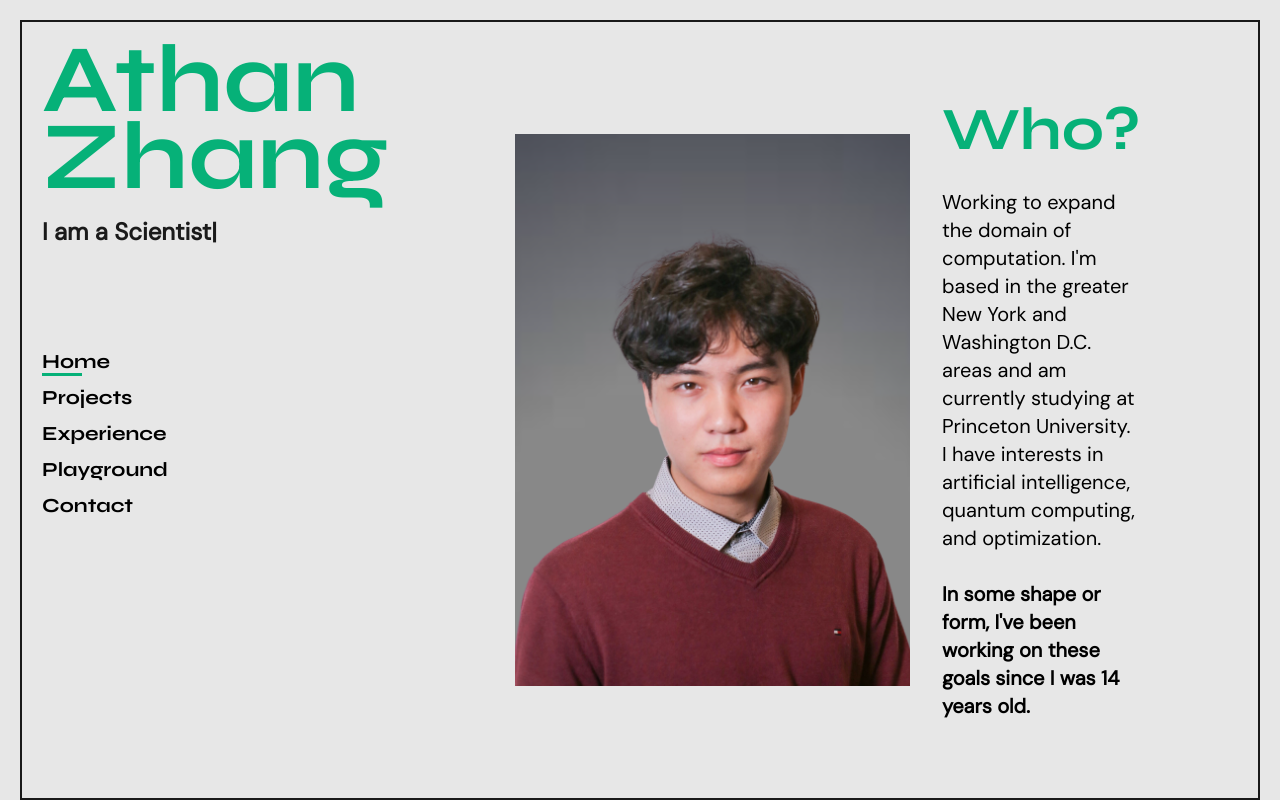
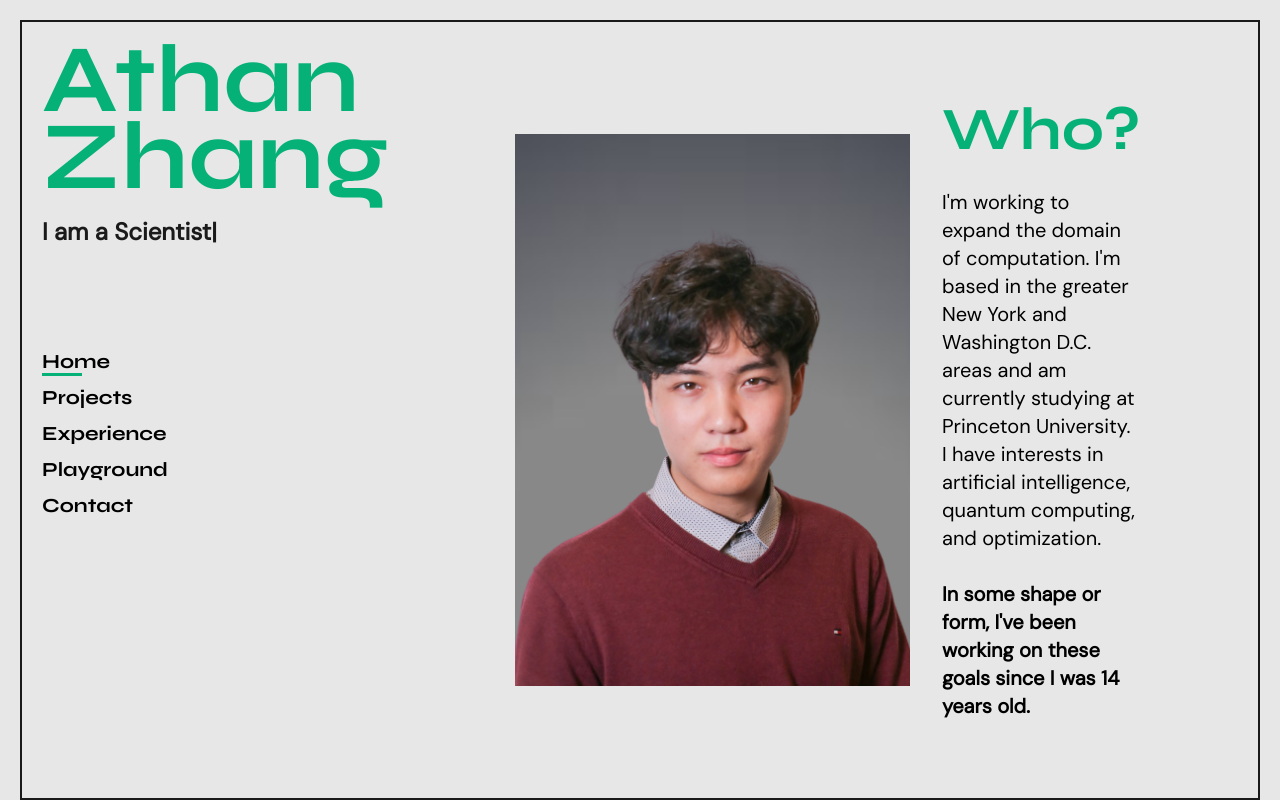
Before and after one commit to athanzxyt/personal_website, a React (Vite) app: page / in a window 1280 px wide. Built offline with nearby package versions, Linux system fonts and the light colour scheme.

Commit message:
FIX: Grammar Issue (Michel)

```diff
--- a/src/pages/Home.jsx
+++ b/src/pages/Home.jsx
@@ -42,7 +42,7 @@ function Home() {
                     </span>
                     <br />
                     <br />
-                    Working to expand the domain of computation. I'm based
+                    I'm working to expand the domain of computation. I'm based
                     in the greater New York and Washington D.C. areas and
                     am currently studying at Princeton University. I have
                     interests in artificial intelligence, quantum computing,
```
